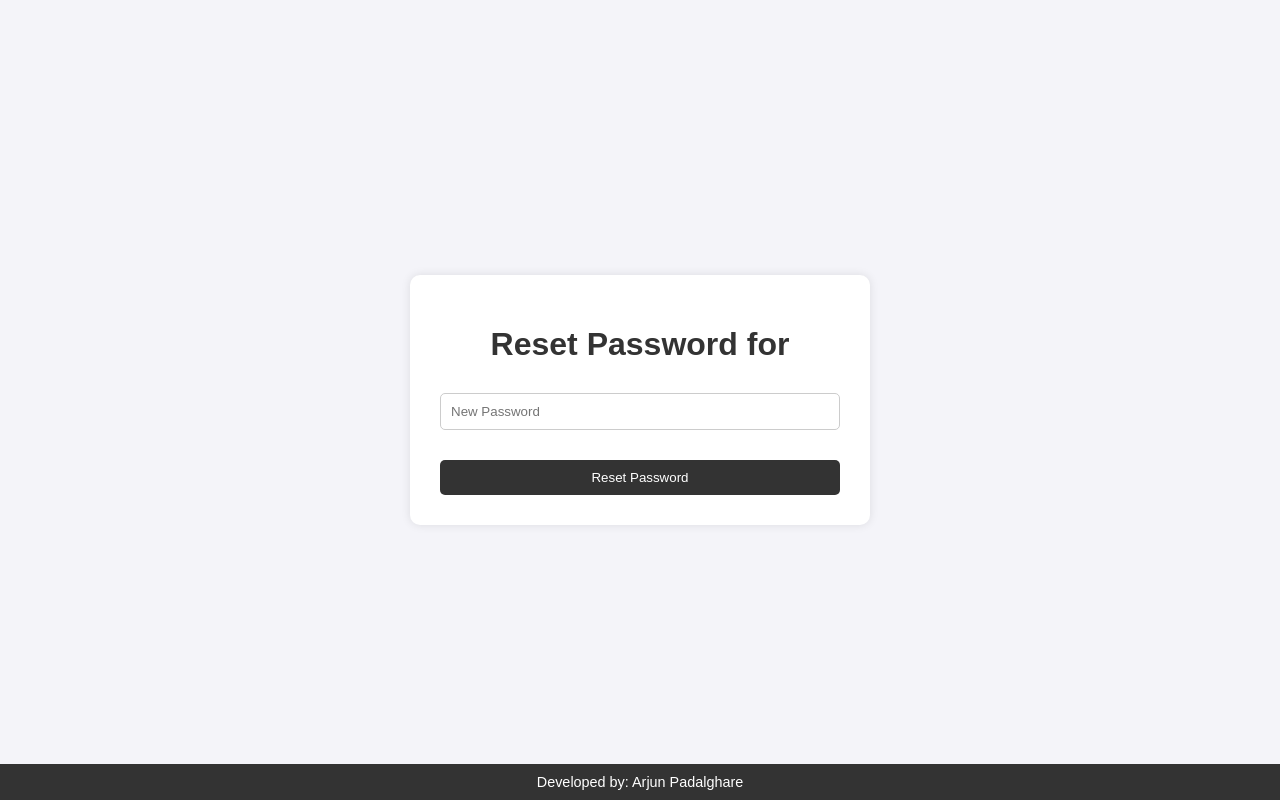
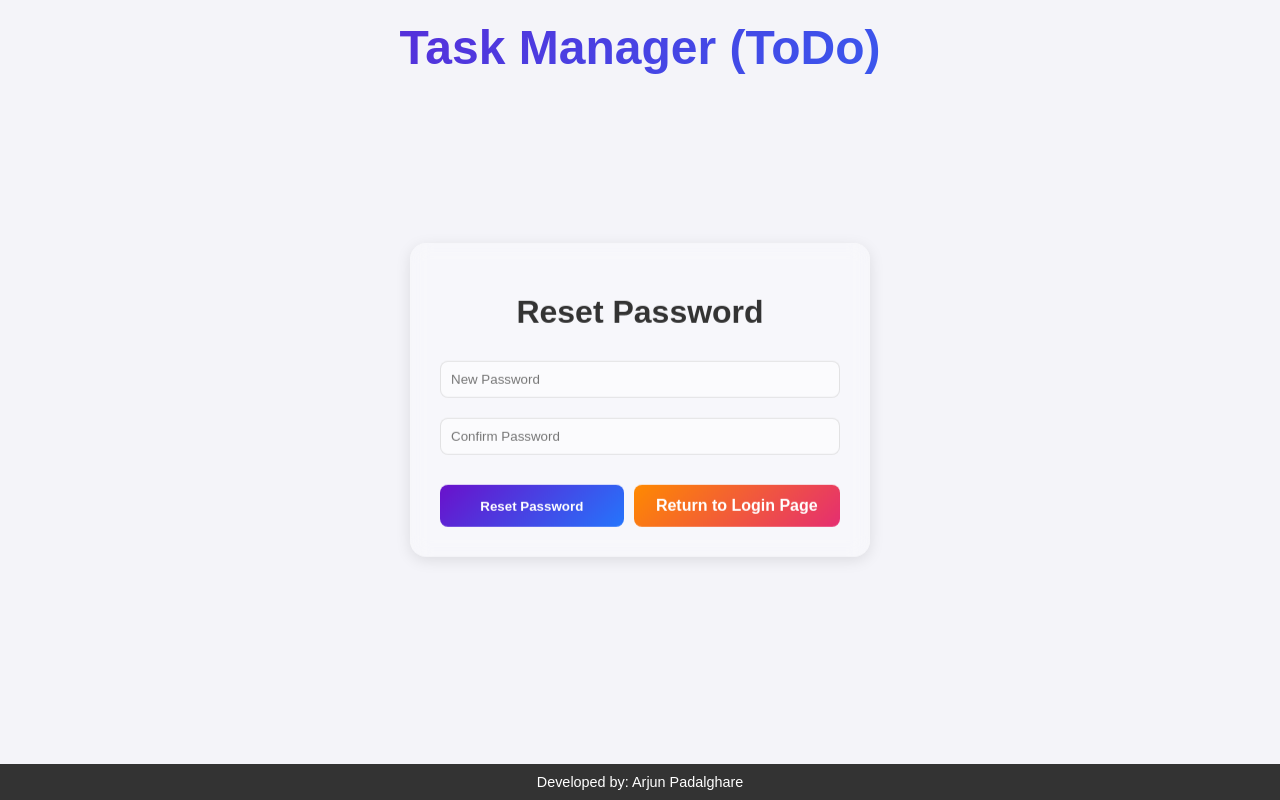
Before and after one commit to padalgharearjun/taskmanager, a Flask app: template templates/reset_password.html in a window 1280 px wide. Run offline with Flask 3, Linux system fonts and the light colour scheme; the template is opened without the code that fills it, so the values that code supplies are empty.

Commit message:
reset password pages style revised

```diff
--- a/templates/reset_password.html
+++ b/templates/reset_password.html
@@ -3,24 +3,86 @@
 <head>
     <title>Reset Password</title>
     <style>
-        /* Basic styling for body and form container */
+        /* Flash message styling */
+        .flash-messages {
+            margin-top: 20px;
+            padding: 10px;
+            border-radius: 5px;
+            font-weight: bold;
+            text-align: center;
+        }
+        .alert-success {
+            color: #155724;
+            background-color: #d4edda;
+            border: 1px solid #c3e6cb;
+        }
+        .alert-danger {
+            color: #721c24;
+            background-color: #f8d7da;
+            border: 1px solid #f5c6cb;
+        }
+        .alert-info {
+            color: #0c5460;
+            background-color: #d1ecf1;
+            border: 1px solid #bee5eb;
+        }
+        .alert-warning {
+            color: #856404;
+            background-color: #fff3cd;
+            border: 1px solid #ffeeba;
+        }
+
+        /* Basic styling for body */
         body {
             font-family: Arial, sans-serif;
             background-color: #f4f4f9;
             margin: 0;
             padding: 0;
             display: flex;
-            justify-content: center;
+            flex-direction: column;
             align-items: center;
             height: 100vh;
+            color: #333;
+            overflow: hidden;
         }
 
+        /* Header styling */
+        .header {
+            text-align: center;
+            font-size: 3em;
+            font-weight: bold;
+            color: #333;
+            position: fixed;
+            top: 0;
+            width: 100%;
+            z-index: 1000;
+            background: linear-gradient(135deg, #6a11cb, #2575fc);
+            -webkit-background-clip: text;
+            background-clip: text;
+            -webkit-text-fill-color: transparent;
+            padding: 20px;
+            background-color: #f4f4f9;
+            box-sizing: border-box;
+        }
+
+        /* Form container with glassmorphism effect */
         .form-container {
-            background-color: white;
+            background: rgba(255, 255, 255, 0.3);
             padding: 30px;
-            border-radius: 10px;
-            box-shadow: 0 0 10px rgba(0, 0, 0, 0.1);
+            border-radius: 16px;
+            box-shadow: 0 4px 15px rgba(0, 0, 0, 0.1);
+            backdrop-filter: blur(10px);
             width: 400px;
+            transition: transform 0.3s ease, box-shadow 0.3s ease;
+            position: fixed;
+            top: 50%;
+            left: 50%;
+            transform: translate(-50%, -50%);
+        }
+
+        .form-container:hover {
+            transform: translate(-50%, -50%) translateY(-3px);
+            box-shadow: 0 6px 20px rgba(0, 0, 0, 0.15);
         }
 
         .form-container h1 {
@@ -29,31 +91,63 @@
             color: #333;
         }
 
+        /* Input and button styling */
         .form-container input[type="password"] {
             width: 100%;
             padding: 10px;
             margin: 10px 0;
-            border-radius: 5px;
-            border: 1px solid #ccc;
+            border-radius: 8px;
+            border: 1px solid rgba(0, 0, 0, 0.1);
+            background: rgba(255, 255, 255, 0.5);
+            color: #333;
+            transition: border 0.3s ease, background 0.3s ease;
             box-sizing: border-box;
         }
 
-        .form-container input[type="submit"] {
-            width: 100%;
-            padding: 10px;
-            background-color: #333;
-            color: white;
-            border: none;
-            border-radius: 5px;
-            cursor: pointer;
+        .form-container input[type="password"]:focus {
+            border: 1px solid #6a11cb;
+            background: rgba(255, 255, 255, 0.8);
+        }
+
+        .form-container .button-container {
+            display: flex;
+            justify-content: space-between;
+            gap: 10px;
             margin-top: 20px;
         }
 
-        .form-container input[type="submit"]:hover {
-            background-color: #575757;
+        .form-container input[type="submit"],
+        .return-button {
+            width: 48%;
+            padding: 12px;
+            color: white;
+            border: none;
+            border-radius: 8px;
+            cursor: pointer;
+            font-weight: bold;
+            text-align: center;
+            text-decoration: none;
+            transition: transform 0.2s ease, box-shadow 0.2s ease;
         }
 
-        /* Styling for footer */
+        .form-container input[type="submit"] {
+            background: linear-gradient(135deg, #6a11cb, #2575fc);
+        }
+
+        .form-container input[type="submit"]:hover {
+            transform: translateY(-2px);
+            box-shadow: 0 4px 10px rgba(0, 0, 0, 0.15);
+        }
+
+        .return-button {
+            background: linear-gradient(135deg, #ff8a00, #e52e71);
+        }
+
+        .return-button:hover {
+            background: linear-gradient(135deg, #e52e71, #ff8a00);
+        }
+
+        /* Footer styling */
         .footer {
             text-align: center;
             padding: 10px;
@@ -68,13 +162,34 @@
 </head>
 <body>
 
+    <!-- Header -->
+    <div class="header">
+        Task Manager (ToDo)
+    </div>
+
     <!-- Reset Password Form Container -->
     <div class="form-container">
-        <h1>Reset Password for {{ user.username }}</h1>
-        <form method="POST" action="/reset_password/{{ user.id }}">
+        <h1>Reset Password</h1>
+        <form method="POST" action="{{ url_for('reset_password', user_id=user.id) }}">
             <input type="password" name="new_password" placeholder="New Password" required>
-            <input type="submit" value="Reset Password">
+            <input type="password" name="confirm_password" placeholder="Confirm Password" required>
+
+            <div class="button-container">
+                <input type="submit" value="Reset Password">
+                <a href="{{ url_for('login') }}" class="return-button">Return to Login Page</a>
+            </div>
         </form>
+    </div>
+
+    <!-- Flash Messages Below the Form -->
+    <div class="flash-messages">
+        {% with messages = get_flashed_messages(with_categories=true) %}
+            {% if messages %}
+                {% for category, message in messages %}
+                    <div class="alert-{{ category }}">{{ message }}</div>
+                {% endfor %}
+            {% endif %}
+        {% endwith %}
     </div>
 
     <!-- Footer -->
```
Also changed, not shown: templates/forgot_password.html (+7 -2 lines).
